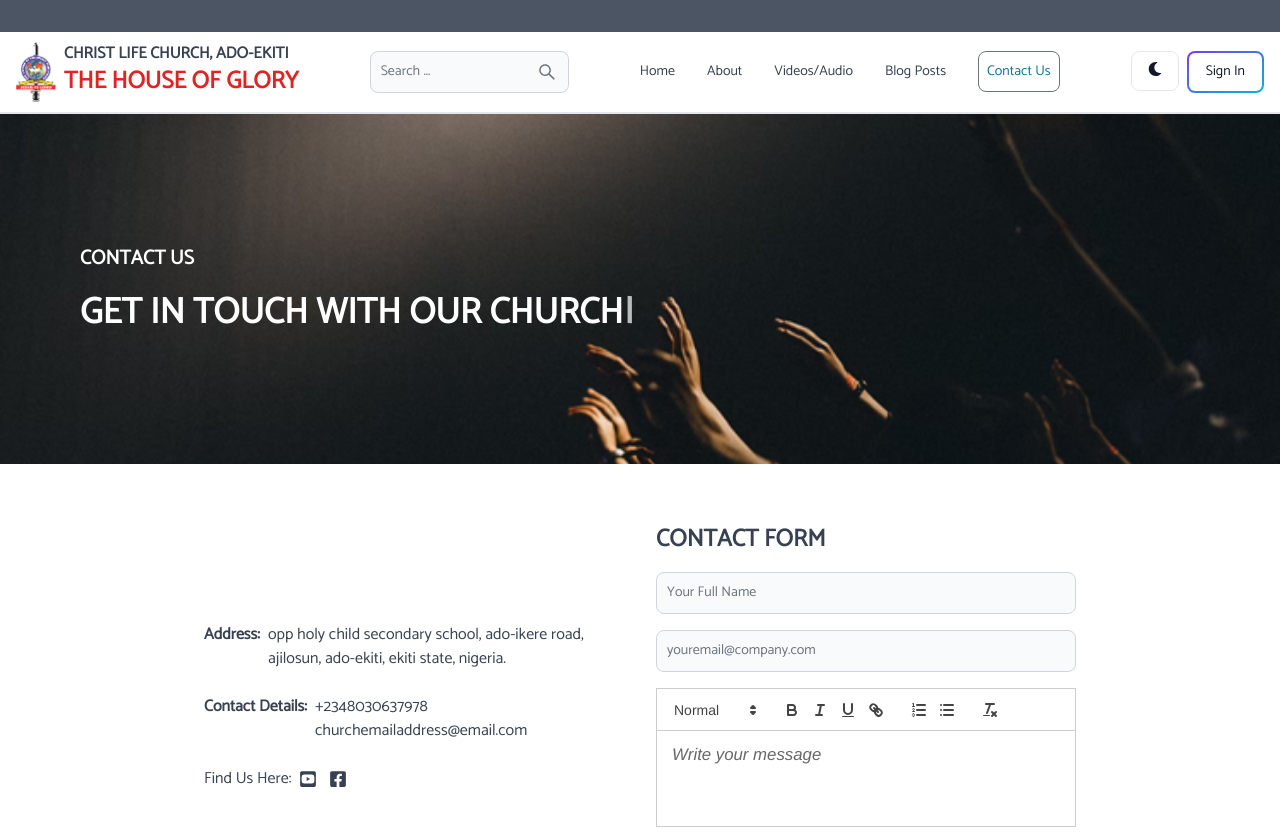
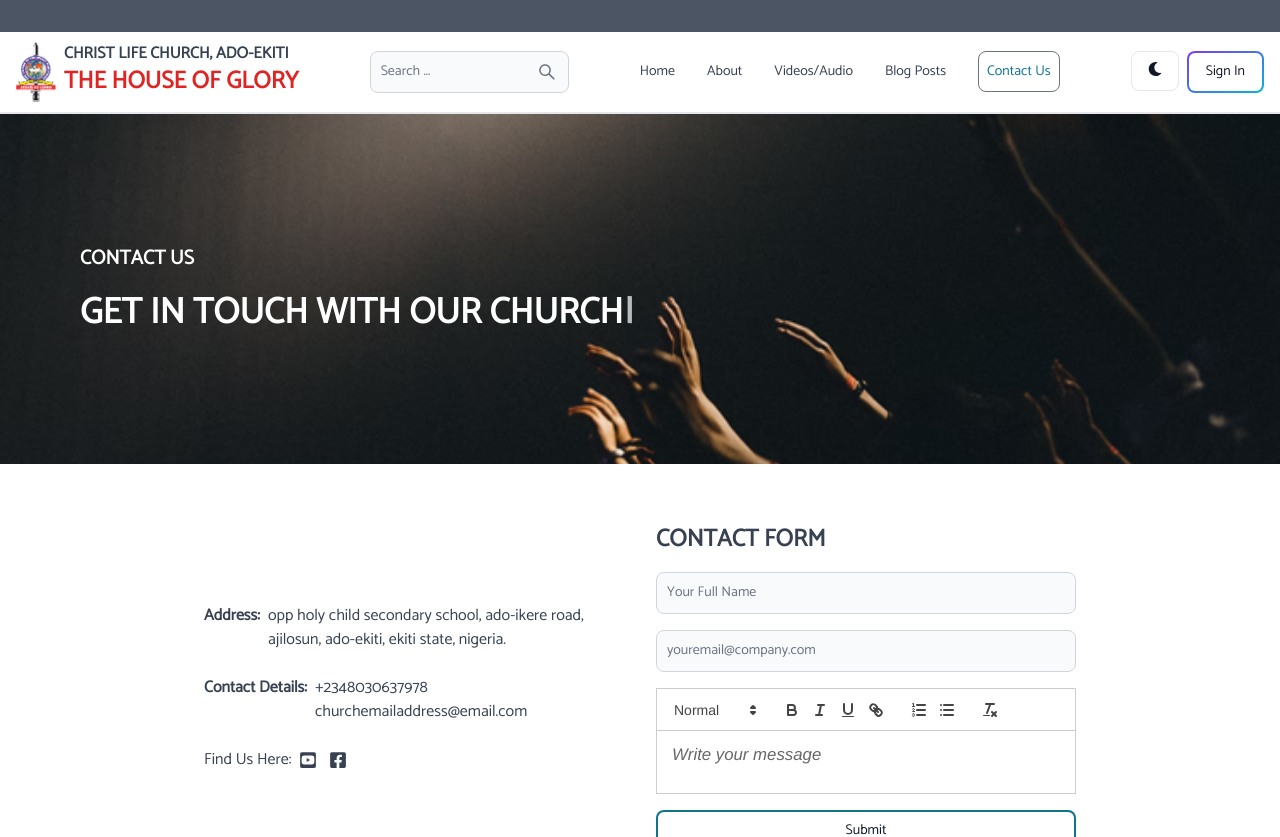
Before and after one commit to Ameneterh/thog-clc, a React (Vite) app in the folder client/: page /contact-us in a window 1280 px wide. Shown: the top 837 px of the page. Built offline with nearby package versions, Linux system fonts and the light colour scheme; no server answers.

Commit message:
adjustment to contact form

```diff
--- a/client/src/pages/ContactUs.jsx
+++ b/client/src/pages/ContactUs.jsx
@@ -67,7 +67,7 @@ export default function ContactUs() {
             <ReactQuill
               theme="snow"
               placeholder="Write your message"
-              className="h-24 mb-12"
+              className="min-h-24"
               required
               // onChange={(value) => {
               //   setFormData({ ...formData, content: value });
```
